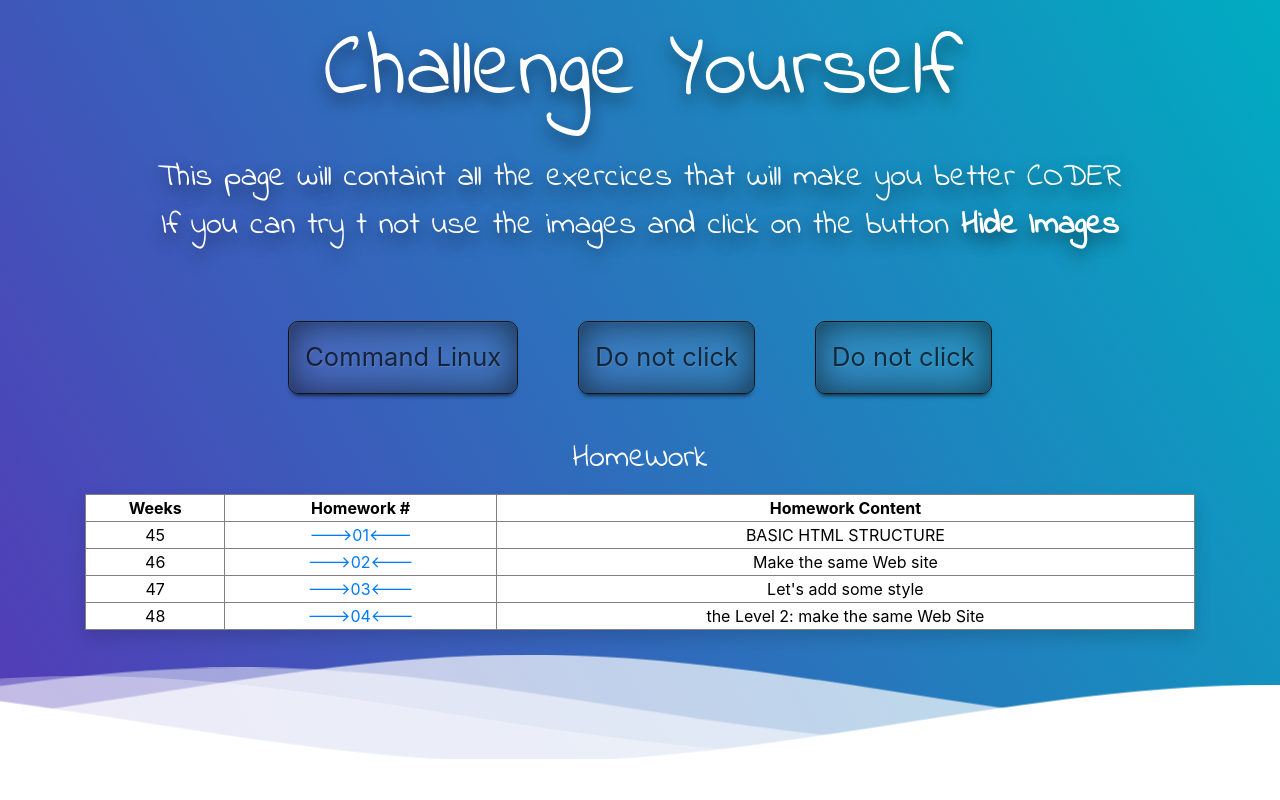
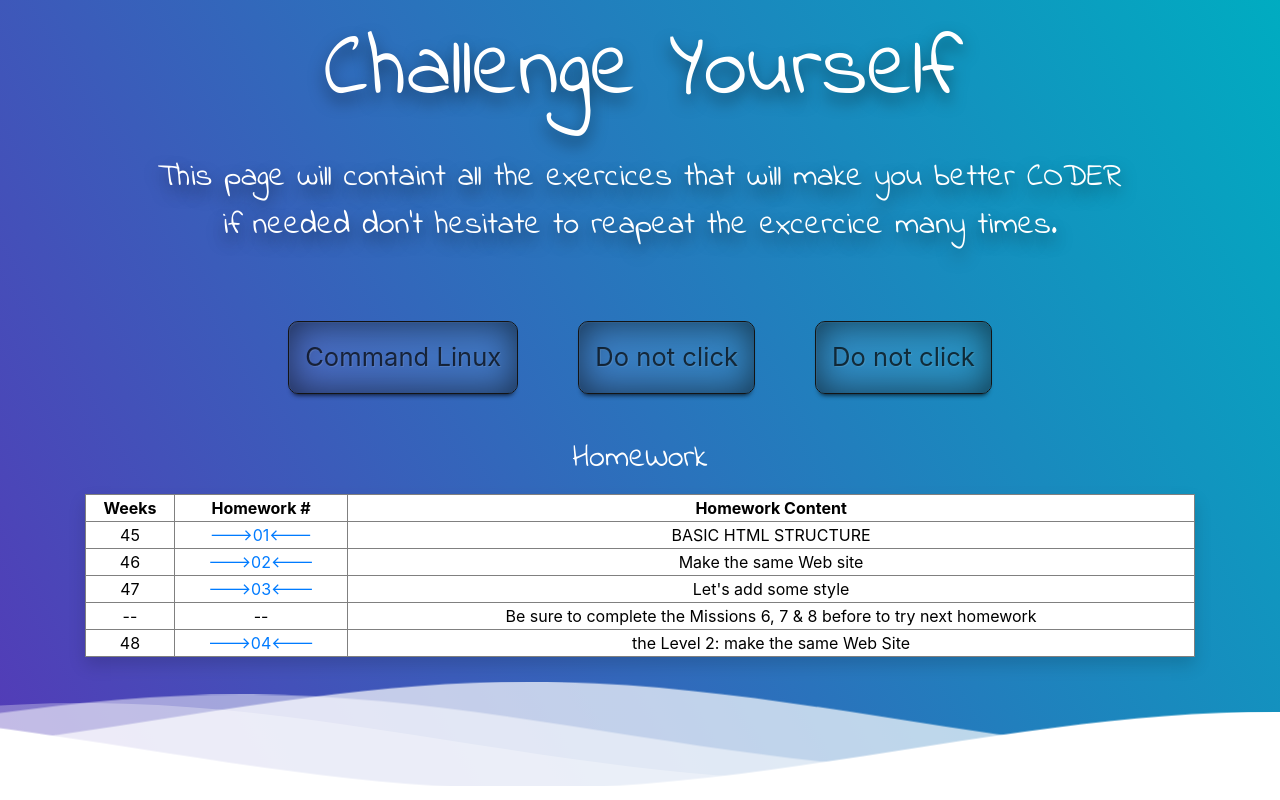
Before and after one commit to Farid212-sandBox/asmuch-kids-challenge, a plain HTML site: page index.html in a window 1280 px wide. Drawn offline with nearby package versions, Linux system fonts and the light colour scheme.

Commit message:
tips added

```diff
--- a/index.html
+++ b/index.html
@@ -17,7 +17,7 @@
         <div class="container">
             <div class="text-center" id="titlePage">
                 <h1>Challenge Yourself</h1>
-                <p>This page will containt all the exercices that will make you better <span>CODER</span><br> If you can try t not use the images and click on the button <b>Hide Images</b></p>
+                <p>This page will containt all the exercices that will make you better <span>CODER</span><br> if needed don't hesitate to reapeat the excercice many times.</p>
             </div>
 
             <section>
@@ -71,6 +71,11 @@
                             <td>47</td>
                             <td><a href="English/Weeks47/index.html" target="_blank">---><span>03</span><---</a></td>
                             <td>Let's add some style</td>
+                        </tr>
+                        <tr>
+                            <td>--</td>
+                            <td>--</td>
+                            <td>Be sure to complete the Missions 6, 7 & 8 before to try next homework</td>
                         </tr>
                         <tr>
                             <td>48</td>
```
